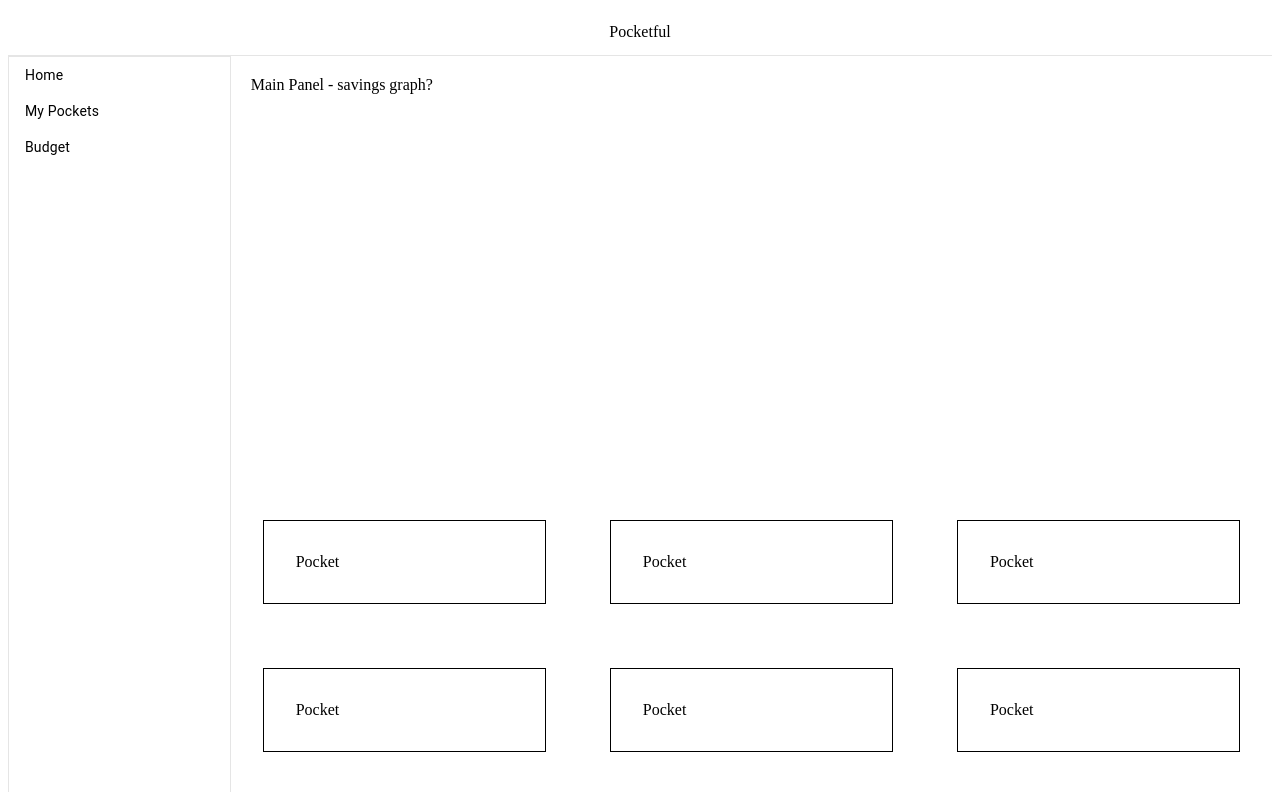
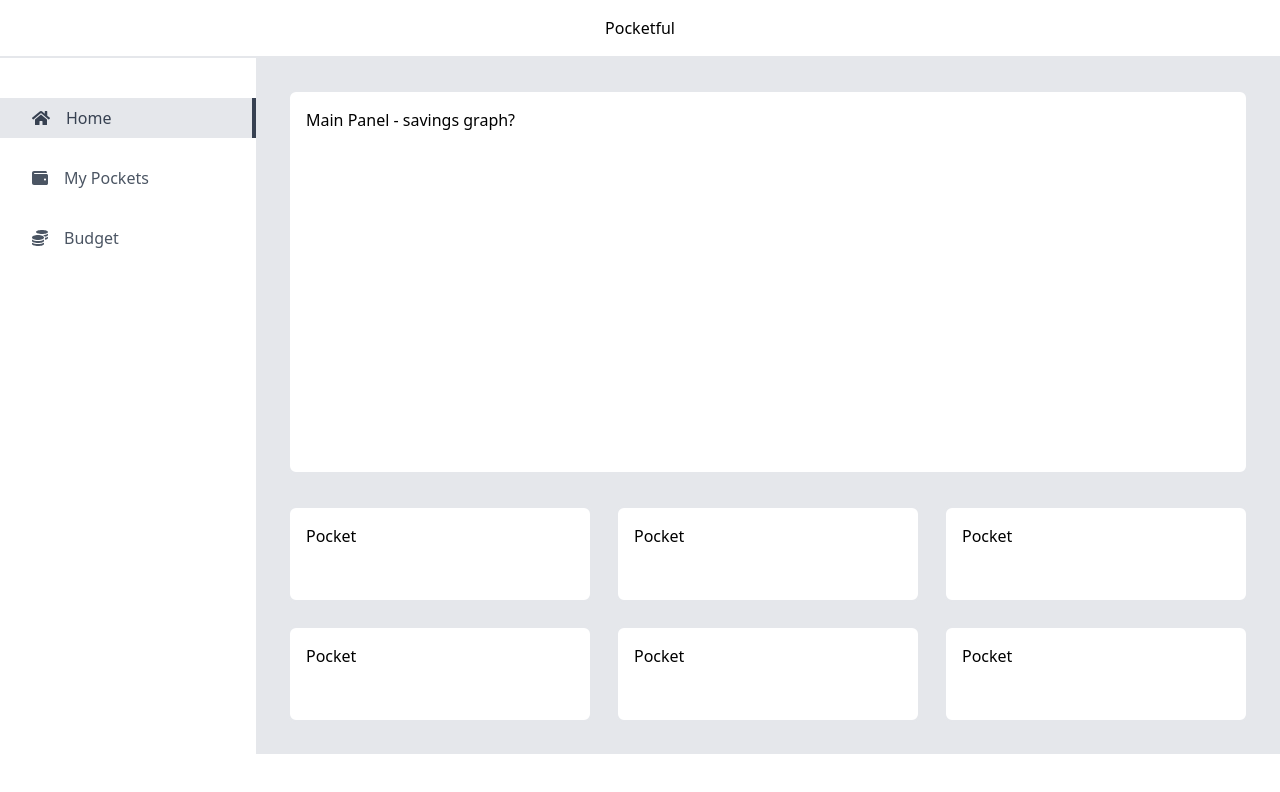
Before and after one commit to amy-justice/react-dashboard, a React (Create React App) app: page / in a window 1280 px wide. Shown: the top 792 px of the page. Built offline with nearby package versions, Linux system fonts and the light colour scheme.

Commit message:
Changed to TailwindCSS

```diff
--- /dev/null
+++ b/craco.config.js
@@ -0,0 +1,10 @@
+module.exports = {
+    style: {
+      postcss: {
+        plugins: [
+          require('tailwindcss'),
+          require('autoprefixer'),
+        ],
+      },
+    },
+  }
--- a/src/App.js
+++ b/src/App.js
@@ -5,34 +5,29 @@ import MainPanel from './MainPanel'
 import PocketPanel from './PocketPanel'
 import Grid from '@material-ui/core/Grid'
 
-const items = [
-  { name: 'home', label: 'Home' },
-  { name: 'pockets', label: 'My Pockets' },
-  { name: 'budget', label: 'Budget' },
-]
-
 function App() {
   return (
-    <div class="app-container">
+    <div class="container bg-gray-200 overflow-y-hidden">
       <HeaderBar />
       <div class="content">
-        <Sidebar items={items} />
-        <div class="info-panel">
+        <Sidebar />
+        <div class="grid-cols-1 w-9/12 gap-2">
           <MainPanel />
-          {/* <div class='pockets'> */}
-          <Grid
+          <div class="container grid grid-cols-3 m-8 gap-6">
+          {/* <Grid
             container
             spacing={0}
             direction="row"
             justify="center"
-            alignItems="flex-start" >
+            alignItems="flex-start" > */}
             <PocketPanel />
             <PocketPanel />
             <PocketPanel />
             <PocketPanel />
             <PocketPanel />
             <PocketPanel />
-          </Grid>
+          {/* </Grid> */}
+          </div>
         </div>
       </div>
     </div>
--- a/src/HeaderBar.js
+++ b/src/HeaderBar.js
@@ -2,8 +2,10 @@ import React from 'react'
 
 function HeaderBar() {
   return (
-    <div class="header-bar">
-        Pocketful
+    <div class="container mx-auto bg-white">
+        <div class="px-4 py-4 sm:px-6 border-b-2 text-center align-middle">
+            Pocketful
+        </div>
     </div>
   )
 }
--- a/src/MainPanel.js
+++ b/src/MainPanel.js
@@ -2,7 +2,7 @@ import React from 'react'
 
 function MainPanel() {
   return (
-    <div class='main-panel'>
+    <div class='container bg-white m-8 h-96 border-2 p-4 rounded-lg w-full'>
         Main Panel - savings graph?
     </div>
   )
--- a/src/PocketPanel.js
+++ b/src/PocketPanel.js
@@ -1,14 +1,10 @@
 import React from 'react'
-import Grid from '@material-ui/core/Grid';
-import Box from '@material-ui/core/Box'
 
 function PocketPanel() {
   return (
-    <Grid item xs={4} spacing={0}>
-        <Box border={1} mx={4} my={1} p={4}>
-            Pocket
-        </Box>
-    </Grid>
+    <div class="bg-white rounded-lg p-4 border-2 h-24">
+        Pocket
+    </div>
   )
 }
 
--- /dev/null
+++ b/src/Sidebar copy.js
@@ -0,0 +1,20 @@
+import React from 'react'
+import List from '@material-ui/core/List'
+import ListItem from '@material-ui/core/ListItem'
+import ListItemText from '@material-ui/core/ListItemText'
+
+function Sidebar( {items} ) {
+  return (
+    <div class="sidebar">
+        <List disablePadding dense>
+        {items.map(({ label, name, ...rest }) => (
+            <ListItem key={name} button {...rest}>
+                <ListItemText>{label}</ListItemText>
+            </ListItem>
+            ))}
+        </List>
+    </div>
+  )
+}
+
+export default Sidebar
--- a/src/Sidebar.js
+++ b/src/Sidebar.js
@@ -1,18 +1,33 @@
 import React from 'react'
-import List from '@material-ui/core/List'
-import ListItem from '@material-ui/core/ListItem'
-import ListItemText from '@material-ui/core/ListItemText'
+import { FontAwesomeIcon } from '@fortawesome/react-fontawesome'
+import { faHome, faWallet, faCoins } from '@fortawesome/free-solid-svg-icons'
+
 
 function Sidebar( {items} ) {
   return (
-    <div class="sidebar">
-        <List disablePadding dense>
-        {items.map(({ label, name, ...rest }) => (
-            <ListItem key={name} button {...rest}>
-                <ListItemText>{label}</ListItemText>
-            </ListItem>
-            ))}
-        </List>
+    <div class="flex flex-col sm:flex-row sm:justify-around">
+        <div class="w-64 h-full bg-white">
+            <nav class="mt-10">
+                <a class="flex items-center py-2 px-8 bg-gray-200 text-gray-700 border-r-4 border-gray-700" href="#">
+                    <FontAwesomeIcon icon={faHome} />
+
+                    <span class="mx-4 font-medium">Home</span>
+                </a>
+
+                <a class="flex items-center mt-5 py-2 px-8 text-gray-600 border-r-4 border-white hover:bg-gray-200 hover:text-gray-700 hover:border-gray-700" href="#">
+                    <FontAwesomeIcon icon={faWallet} />
+
+                    <span class="mx-4 font-medium">My Pockets</span>
+                </a>
+
+                <a class="flex items-center mt-5 py-2 px-8 text-gray-600 border-r-4 border-white hover:bg-gray-200 hover:text-gray-700 hover:border-gray-700" href="#">
+                    <FontAwesomeIcon icon={faCoins} />
+
+                    <span class="mx-4 font-medium">Budget</span>
+                </a>
+            </nav>
+
+        </div>
     </div>
   )
 }
--- a/src/index.css
+++ b/src/index.css
@@ -1,13 +1,3 @@
-body {
-  margin: 0;
-  font-family: -apple-system, BlinkMacSystemFont, 'Segoe UI', 'Roboto', 'Oxygen',
-    'Ubuntu', 'Cantarell', 'Fira Sans', 'Droid Sans', 'Helvetica Neue',
-    sans-serif;
-  -webkit-font-smoothing: antialiased;
-  -moz-osx-font-smoothing: grayscale;
-}
-
-code {
-  font-family: source-code-pro, Menlo, Monaco, Consolas, 'Courier New',
-    monospace;
-}
+@tailwind base;
+@tailwind components;
+@tailwind utilities;
--- a/src/index.js
+++ b/src/index.js
@@ -2,5 +2,6 @@ import React from 'react'
 import ReactDOM from 'react-dom'
 import App from './App'
 import './styles.css'
+import './index.css';
 
 ReactDOM.render(<App />, document.getElementById('root'))
--- /dev/null
+++ b/tailwind.config.js
@@ -0,0 +1,14 @@
+module.exports = {
+  purge: ['./src/**/*.{js,jsx,ts,tsx}', './public/index.html'],
+  darkMode: false, // or 'media' or 'class'
+  theme: {
+    container: {
+      center: true,
+    },
+    extend: {},
+  },
+  variants: {
+    extend: {},
+  },
+  plugins: [],
+}
```
Also changed, not shown: package.json (+14 -3 lines), 1 other file (tests, documents, lock files or other folders).
